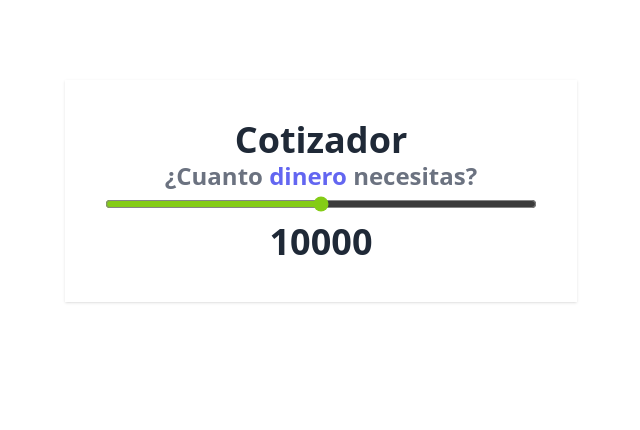
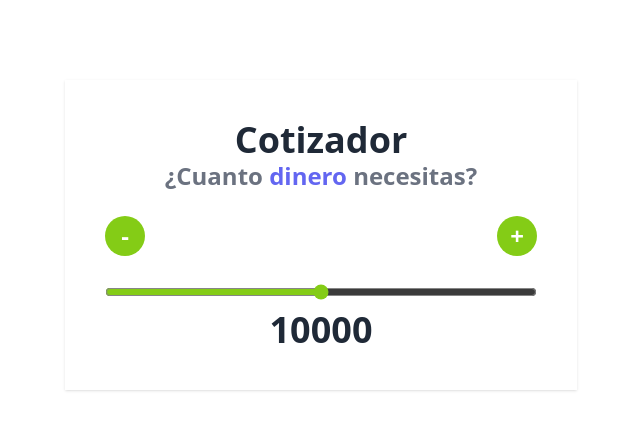
Before and after one commit to mauroociappinaph/Cotizador-react-vite, a React app: page / in a window 1280 px wide. Shown: the top 430 px of the page, without its empty margins (319-959 px from the left). Built offline with nearby package versions, Linux system fonts and the light colour scheme; the HTML template or start-up script is replaced by a standard one.

Commit message:
Add files via upload
Botón terminado.

```diff
--- a/src/App.jsx
+++ b/src/App.jsx
@@ -1,24 +1,66 @@
 import { useState } from "react";
 
 import Header from "./components/Header";
+import Button from "./components/Button";
 
 function App() {
-  //NOTE - Cantidad Inicial de dinero. Y su función cual lo modifica.
   const [cantidad, setCantidad] = useState(10000);
-  //NOTE - Evento OnChange
+
+  const MAX = 20000;
+  const MIN = 0;
+  const STEP = 100;
+
   const handleChange = (e) => {
     setCantidad(+e.target.value);
+  };
+
+  const handleClickDecremento = () => {
+    const valor = cantidad - STEP;
+
+    if (valor < MIN) {
+      alert("El valor no puede ser menor a 0");
+      return;
+    }
+
+    setCantidad(valor);
+  };
+
+  const handleClickIncremento = () => {
+    const valor = cantidad + STEP;
+
+    if (valor > MAX) {
+      alert("El valor no puede ser mayor a 20000");
+      return;
+    }
+
+    setCantidad(valor);
   };
 
   return (
     <div className="my-20 max-w-lg mx-auto bg-white shadow p-10">
       <Header />
+      <div className="flex justify-between my-6">
+        <Button
+        operador="-"
+        fn={handleClickDecremento}
+        />
+        <Button
+        operador="+"
+        fn={handleClickIncremento}
+        />
+      </div>
       <input
         type="range"
         className="w-full h-6 bg-slate-50 accent-lime-500 hover:accent-lime-600"
         onChange={handleChange}
+        min={MIN}
+        max={MAX}
+        step={STEP}
+        value={cantidad}
       />
-      <p className="text-4xl font-extrabold text-center text-gray-800">{cantidad}</p>
+      <p className="text-4xl font-extrabold text-center text-gray-800">
+        {cantidad}
+      </p>
     </div>
   );
 }
--- /dev/null
+++ b/src/components/Button.jsx
@@ -0,0 +1,14 @@
+import React from "react";
+function Button({ operador, fn }) {
+  return (
+    <button
+      type="button"
+      className="h-10 w-10 flex items-center justify-center font-bold text-white text-2xl bg-lime-500 rounded-full hover:outline-none hover:right-2 hover:ring-of hover:bg-lime-600"
+      onClick={fn}
+    >
+      {operador}
+    </button>
+  );
+}
+
+export default Button;
```
